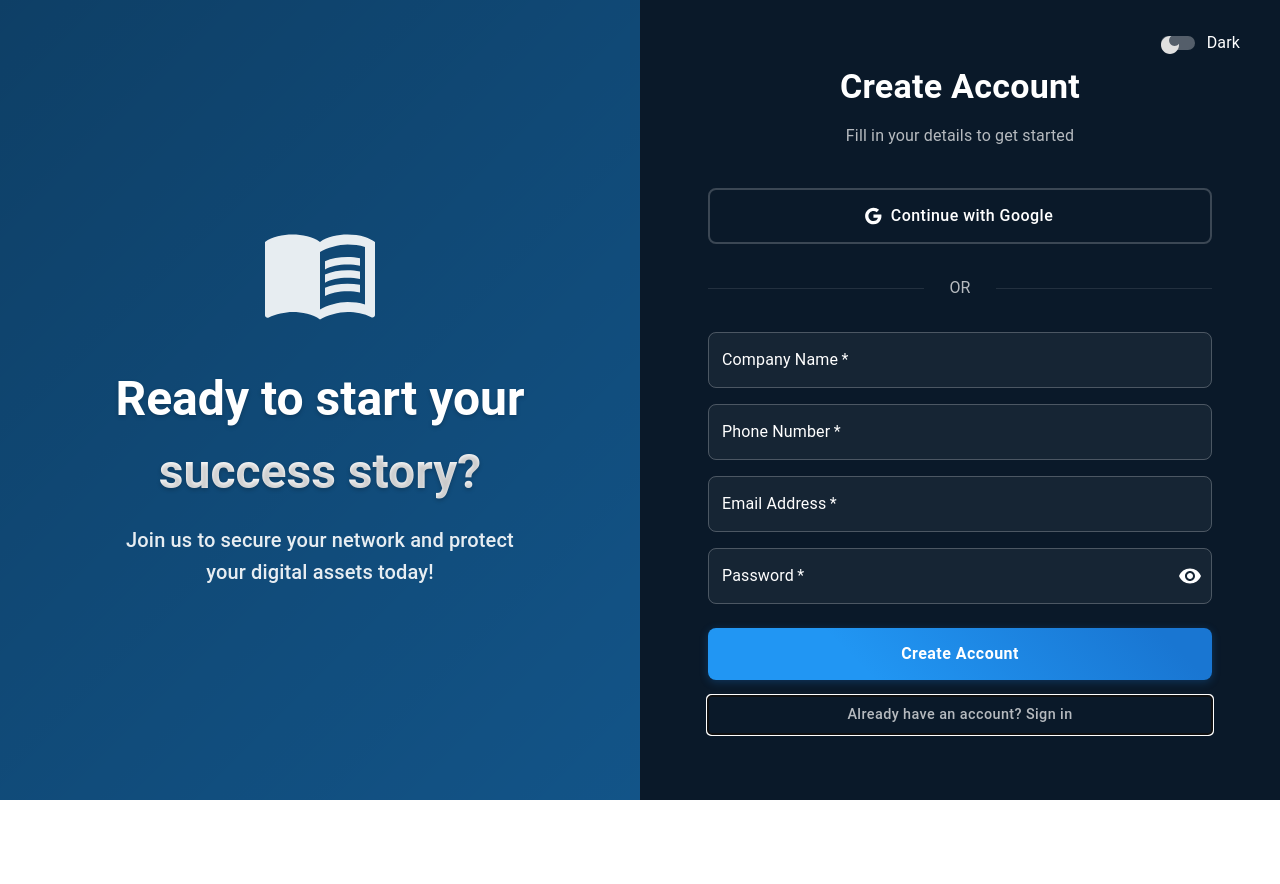
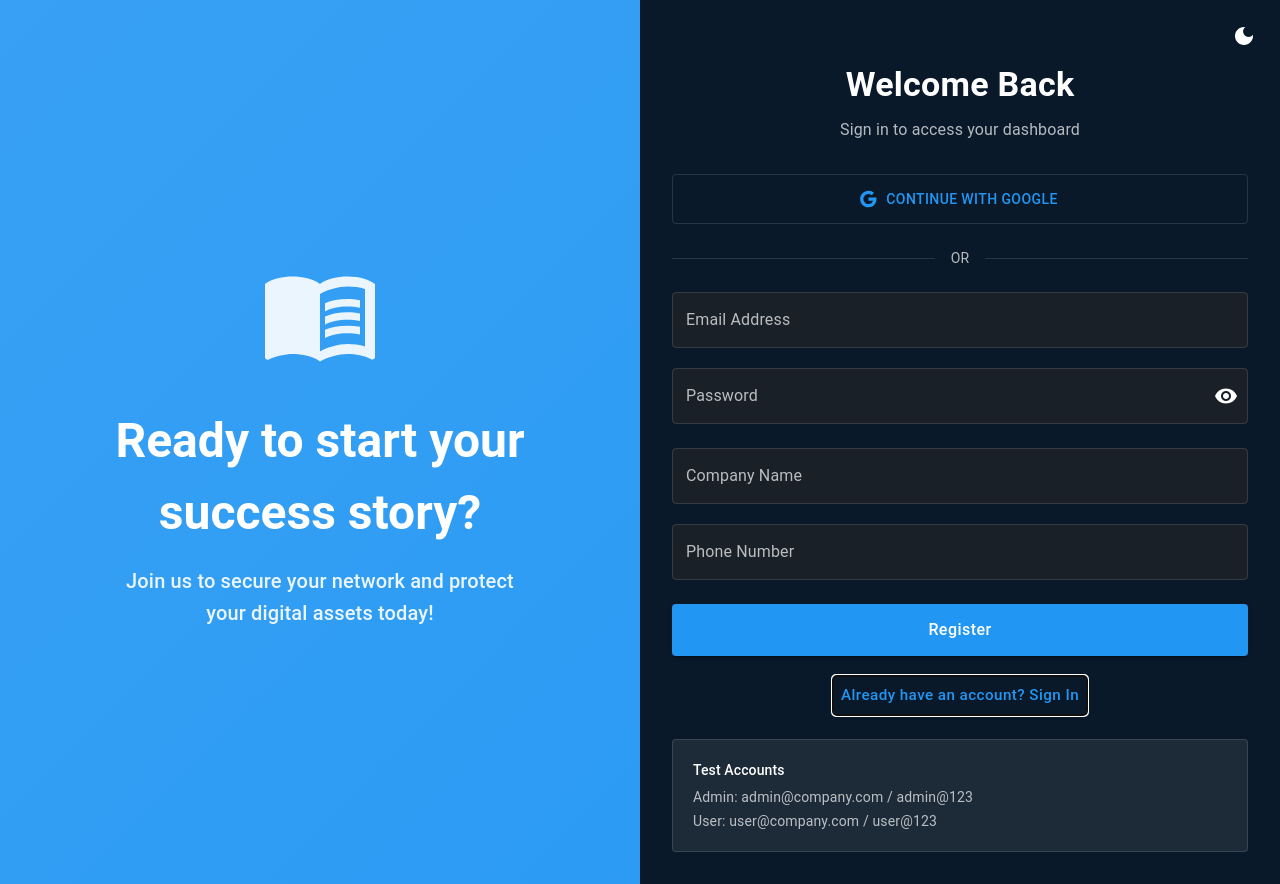
Before and after one commit to ilovemysocksmoree/ADscanner-, a React (Vite) app: page /login in a window 1280 px wide. Both pictures are taken after a click on the button "Don't have an account? Register". Before the commit the page ends 800 px from the top, so only its background shows below. Built offline with nearby package versions, Linux system fonts and the light colour scheme.

Commit message:
Solved the error for login dark and light theme not functioning.

```diff
--- a/src/pages/Login.tsx
+++ b/src/pages/Login.tsx
@@ -27,6 +27,11 @@ import { useNavigate } from 'react-router-dom';
 import { useAuth } from '../contexts/AuthContext';
 import { useGoogleLogin } from '@react-oauth/google';
 
+interface LoginProps {
+  darkMode: boolean;
+  onThemeChange: () => void;
+}
+
 interface LoginFormData {
   email: string;
   password: string;
@@ -53,13 +58,12 @@ const DEFAULT_USER = {
   isAdmin: false,
 };
 
-export default function Login() {
+export default function Login({ darkMode, onThemeChange }: LoginProps) {
   const navigate = useNavigate();
   const { signInWithEmail, signInWithGoogle, register } = useAuth();
   const [isRegistering, setIsRegistering] = useState(false);
   const [showPassword, setShowPassword] = useState(false);
   const [error, setError] = useState<string | null>(null);
-  const [darkMode, setDarkMode] = useState(true);
   const [formErrors, setFormErrors] = useState<FormErrors>({});
   const [formData, setFormData] = useState<LoginFormData>({
     email: '',
@@ -176,20 +180,13 @@ export default function Login() {
   };
 
   return (
-    <Box
-      sx={{
-        minHeight: '100vh',
-        display: 'flex',
-        bgcolor: darkMode ? 'background.default' : '#ffffff',
-        transition: 'all 0.3s ease',
-      }}
-    >
+    <Container maxWidth={false} disableGutters sx={{ display: 'flex', minHeight: '100vh' }}>
       {/* Left side - Illustration */}
       <Box
         sx={{
           display: { xs: 'none', md: 'flex' },
           width: '50%',
-          bgcolor: darkMode ? 'primary.dark' : '#1976d2',
+          bgcolor: 'primary.main',
           position: 'relative',
           overflow: 'hidden',
           alignItems: 'center',
@@ -217,195 +214,95 @@ export default function Login() {
             color: '#ffffff',
           }}
         >
-          <MenuBook sx={{
-            fontSize: 120,
-            mb: 4,
-            opacity: 0.9,
-            color: '#ffffff',
-          }} />
-          <Typography variant="h3" sx={{
-            mb: 2,
-            fontWeight: 700,
-            textShadow: '0 2px 4px rgba(0,0,0,0.2)',
-            color: '#ffffff',
-          }}>
+          <MenuBook sx={{ fontSize: 120, mb: 4, opacity: 0.9 }} />
+          <Typography variant="h3" sx={{ mb: 2, fontWeight: 700 }}>
             Ready to start your
           </Typography>
-          <Typography variant="h3" sx={{
-            mb: 3,
-            fontWeight: 700,
-            background: 'linear-gradient(45deg, #ffffff 30%, #f8f9fa 90%)',
-            WebkitBackgroundClip: 'text',
-            WebkitTextFillColor: 'transparent',
-            textShadow: '0 2px 4px rgba(0,0,0,0.2)',
-          }}>
+          <Typography variant="h3" sx={{ mb: 3, fontWeight: 700 }}>
             success story?
           </Typography>
-          <Typography variant="h6" sx={{
-            opacity: 0.9,
-            maxWidth: 400,
-            mx: 'auto',
-            lineHeight: 1.6,
-            color: '#ffffff',
-          }}>
+          <Typography variant="h6" sx={{ opacity: 0.9, maxWidth: 400, mx: 'auto', lineHeight: 1.6 }}>
             Join us to secure your network and protect your digital assets today!
           </Typography>
         </Box>
       </Box>
 
       {/* Right side - Login Form */}
-      <Container
-        maxWidth="sm"
+      <Box
         sx={{
+          flex: 1,
           display: 'flex',
           flexDirection: 'column',
-          justifyContent: 'center',
-          p: { xs: 2, sm: 4, md: 6 },
-          width: { xs: '100%', md: '50%' },
-          bgcolor: darkMode ? 'transparent' : '#ffffff',
+          alignItems: 'center',
+          justifyContent: 'flex-start',
+          p: 4,
+          pt: 8,
+          position: 'relative',
+          maxWidth: '800px',
+          margin: '0 auto',
         }}
       >
-        <Box sx={{ mb: 5, textAlign: 'center' }}>
-          <Typography variant="h4" sx={{
-            fontWeight: 700,
-            mb: 2,
-            color: darkMode ? '#ffffff' : '#1565c0',
-          }}>
-            {isRegistering ? 'Create Account' : 'Welcome Back'}
+        {/* Theme Toggle */}
+        <IconButton
+          onClick={onThemeChange}
+          sx={{
+            position: 'absolute',
+            top: 16,
+            right: 16,
+            color: 'text.primary',
+          }}
+        >
+          {darkMode ? <LightMode /> : <DarkMode />}
+        </IconButton>
+
+        <Box sx={{ width: '100%', maxWidth: '600px', mb: 4, textAlign: 'center' }}>
+          <Typography variant="h4" component="h1" gutterBottom sx={{ fontWeight: 600 }}>
+            Welcome Back
           </Typography>
-          <Typography variant="body1" color={darkMode ? 'text.secondary' : '#475569'}>
-            {isRegistering
-              ? 'Fill in your details to get started'
-              : 'Sign in to access your dashboard'}
+          <Typography variant="body1" color="text.secondary">
+            Sign in to access your dashboard
           </Typography>
         </Box>
 
-        <FormControlLabel
-          control={
-            <Switch
-              checked={!darkMode}
-              onChange={() => setDarkMode(!darkMode)}
-              icon={<DarkMode />}
-              checkedIcon={<LightMode />}
-            />
-          }
-          label={darkMode ? 'Dark' : 'Light'}
+        <Box
           sx={{
-            position: 'absolute',
-            right: 24,
-            top: 24,
-            color: darkMode ? '#fff' : '#475569',
+            width: '100%',
+            maxWidth: '600px',
           }}
-        />
+        >
+          {error && (
+            <Alert severity="error" sx={{ mb: 3 }}>
+              {error}
+            </Alert>
+          )}
 
           <Button
+            fullWidth
             variant="outlined"
-          fullWidth
             startIcon={<GoogleIcon />}
             onClick={() => login()}
             sx={{
+              mb: 3,
               py: 1.5,
-            borderRadius: 2,
-            textTransform: 'none',
-            fontSize: '1rem',
-            borderWidth: 2,
-            borderColor: darkMode ? 'rgba(255,255,255,0.2)' : '#1976d2',
-            color: darkMode ? '#fff' : '#1976d2',
+              borderRadius: 1,
+              borderColor: 'divider',
               '&:hover': {
-              borderWidth: 2,
-              borderColor: darkMode ? 'rgba(255,255,255,0.3)' : '#1565c0',
-              transform: 'translateY(-2px)',
-              boxShadow: '0 4px 12px rgba(25,118,210,0.15)',
+                borderColor: 'primary.main',
               },
             }}
           >
             Continue with Google
           </Button>
 
-        <Divider sx={{
-          my: 4,
-          '&::before, &::after': {
-            borderColor: darkMode ? 'rgba(255,255,255,0.1)' : '#cbd5e1',
-          },
-        }}>
-          <Typography color={darkMode ? 'text.secondary' : '#475569'} sx={{ px: 2 }}>OR</Typography>
-        </Divider>
-
-        {error && (
-          <Alert
-            severity="error"
-            sx={{
-              mb: 3,
-              borderRadius: 2,
-              animation: 'slideDown 0.3s ease',
-              '@keyframes slideDown': {
-                from: { opacity: 0, transform: 'translateY(-10px)' },
-                to: { opacity: 1, transform: 'translateY(0)' },
-              },
-            }}
-          >
-            {error}
-          </Alert>
-        )}
+          <Box sx={{ display: 'flex', alignItems: 'center', mb: 3 }}>
+            <Divider sx={{ flex: 1 }} />
+            <Typography variant="body2" color="text.secondary" sx={{ mx: 2 }}>
+              OR
+            </Typography>
+            <Divider sx={{ flex: 1 }} />
+          </Box>
 
           <form onSubmit={handleSubmit}>
-          {isRegistering && (
-            <>
-              <TextField
-                fullWidth
-                label="Company Name"
-                name="companyName"
-                value={formData.companyName}
-                onChange={handleInputChange}
-                required
-                error={!!formErrors.companyName}
-                helperText={formErrors.companyName}
-                sx={{
-                  mb: 2,
-                  '& .MuiOutlinedInput-root': {
-                    borderRadius: 2,
-                    bgcolor: darkMode ? 'rgba(255,255,255,0.05)' : '#f8fafc',
-                    '&:hover': {
-                      bgcolor: darkMode ? 'rgba(255,255,255,0.08)' : '#f1f5f9',
-                    },
-                  },
-                  '& .MuiInputLabel-root': {
-                    color: darkMode ? '#fff' : '#475569',
-                  },
-                  '& .MuiOutlinedInput-input': {
-                    color: darkMode ? '#fff' : '#1e293b',
-                  },
-                }}
-              />
-              <TextField
-                fullWidth
-                label="Phone Number"
-                name="phoneNumber"
-                value={formData.phoneNumber}
-                onChange={handleInputChange}
-                required
-                error={!!formErrors.phoneNumber}
-                helperText={formErrors.phoneNumber}
-                sx={{
-                  mb: 2,
-                  '& .MuiOutlinedInput-root': {
-                    borderRadius: 2,
-                    bgcolor: darkMode ? 'rgba(255,255,255,0.05)' : '#f8fafc',
-                    '&:hover': {
-                      bgcolor: darkMode ? 'rgba(255,255,255,0.08)' : '#f1f5f9',
-                    },
-                  },
-                  '& .MuiInputLabel-root': {
-                    color: darkMode ? '#fff' : '#475569',
-                  },
-                  '& .MuiOutlinedInput-input': {
-                    color: darkMode ? '#fff' : '#1e293b',
-                  },
-                }}
-              />
-            </>
-          )}
-
             <TextField
               fullWidth
               label="Email Address"
@@ -413,23 +310,19 @@ export default function Login() {
               type="email"
               value={formData.email}
               onChange={handleInputChange}
-            required
               error={!!formErrors.email}
               helperText={formErrors.email}
               sx={{
-              mb: 2,
+                mb: 2.5,
                 '& .MuiOutlinedInput-root': {
-                borderRadius: 2,
-                bgcolor: darkMode ? 'rgba(255,255,255,0.05)' : '#f8fafc',
-                '&:hover': {
-                  bgcolor: darkMode ? 'rgba(255,255,255,0.08)' : '#f1f5f9',
+                  borderRadius: 1,
+                  bgcolor: darkMode ? 'rgba(255,255,255,0.05)' : 'background.paper',
+                  '& fieldset': {
+                    borderColor: 'divider',
                   },
+                  '&:hover fieldset': {
+                    borderColor: 'primary.main',
                   },
-              '& .MuiInputLabel-root': {
-                color: darkMode ? '#fff' : '#475569',
-              },
-              '& .MuiOutlinedInput-input': {
-                color: darkMode ? '#fff' : '#1e293b',
                 },
               }}
             />
@@ -441,7 +334,6 @@ export default function Login() {
               type={showPassword ? 'text' : 'password'}
               value={formData.password}
               onChange={handleInputChange}
-            required
               error={!!formErrors.password}
               helperText={formErrors.password}
               InputProps={{
@@ -450,9 +342,6 @@ export default function Login() {
                     <IconButton
                       onClick={() => setShowPassword(!showPassword)}
                       edge="end"
-                    sx={{
-                      color: darkMode ? '#fff' : '#475569',
-                    }}
                     >
                       {showPassword ? <VisibilityOff /> : <Visibility />}
                     </IconButton>
@@ -462,107 +351,122 @@ export default function Login() {
               sx={{
                 mb: 3,
                 '& .MuiOutlinedInput-root': {
-                borderRadius: 2,
-                bgcolor: darkMode ? 'rgba(255,255,255,0.05)' : '#f8fafc',
-                '&:hover': {
-                  bgcolor: darkMode ? 'rgba(255,255,255,0.08)' : '#f1f5f9',
+                  borderRadius: 1,
+                  bgcolor: darkMode ? 'rgba(255,255,255,0.05)' : 'background.paper',
+                  '& fieldset': {
+                    borderColor: 'divider',
                   },
+                  '&:hover fieldset': {
+                    borderColor: 'primary.main',
                   },
-              '& .MuiInputLabel-root': {
-                color: darkMode ? '#fff' : '#475569',
-              },
-              '& .MuiOutlinedInput-input': {
-                color: darkMode ? '#fff' : '#1e293b',
                 },
               }}
             />
+
+            {isRegistering && (
+              <>
+                <TextField
+                  fullWidth
+                  label="Company Name"
+                  name="companyName"
+                  value={formData.companyName}
+                  onChange={handleInputChange}
+                  error={!!formErrors.companyName}
+                  helperText={formErrors.companyName}
+                  sx={{
+                    mb: 2.5,
+                    '& .MuiOutlinedInput-root': {
+                      borderRadius: 1,
+                      bgcolor: darkMode ? 'rgba(255,255,255,0.05)' : 'background.paper',
+                      '& fieldset': {
+                        borderColor: 'divider',
+                      },
+                      '&:hover fieldset': {
+                        borderColor: 'primary.main',
+                      },
+                    },
+                  }}
+                />
+
+                <TextField
+                  fullWidth
+                  label="Phone Number"
+                  name="phoneNumber"
+                  value={formData.phoneNumber}
+                  onChange={handleInputChange}
+                  error={!!formErrors.phoneNumber}
+                  helperText={formErrors.phoneNumber}
+                  sx={{
+                    mb: 3,
+                    '& .MuiOutlinedInput-root': {
+                      borderRadius: 1,
+                      bgcolor: darkMode ? 'rgba(255,255,255,0.05)' : 'background.paper',
+                      '& fieldset': {
+                        borderColor: 'divider',
+                      },
+                      '&:hover fieldset': {
+                        borderColor: 'primary.main',
+                      },
+                    },
+                  }}
+                />
+              </>
+            )}
 
             <Button
               type="submit"
               fullWidth
               variant="contained"
+              size="large"
               sx={{
+                mb: 2.5,
                 py: 1.5,
-              borderRadius: 2,
+                borderRadius: 1,
                 textTransform: 'none',
                 fontSize: '1rem',
-              fontWeight: 600,
-              background: darkMode
-                ? 'linear-gradient(45deg, #2196f3 30%, #1976d2 90%)'
-                : 'linear-gradient(45deg, #1565c0 30%, #1976d2 90%)',
-              boxShadow: '0 2px 8px rgba(25,118,210,0.3)',
-              '&:hover': {
-                transform: 'translateY(-2px)',
-                boxShadow: '0 4px 12px rgba(25,118,210,0.4)',
-              },
               }}
             >
-            {isRegistering ? 'Create Account' : 'Sign In'}
+              {isRegistering ? 'Register' : 'Sign In'}
             </Button>
 
+            <Box sx={{ textAlign: 'center', mb: 3 }}>
               <Button
-            fullWidth
-            onClick={() => {
-              setIsRegistering(!isRegistering);
-              setFormErrors({});
-              setError(null);
-            }}
+                onClick={() => setIsRegistering(!isRegistering)}
                 sx={{
-              mt: 2,
                   textTransform: 'none',
-              fontSize: '0.9rem',
-              color: darkMode ? 'text.secondary' : '#475569',
-              '&:hover': {
-                background: 'transparent',
-                color: '#1565c0',
-              },
+                  fontSize: '0.95rem',
                 }}
               >
                 {isRegistering
-              ? 'Already have an account? Sign in'
+                  ? 'Already have an account? Sign In'
                   : "Don't have an account? Register"}
               </Button>
+            </Box>
           </form>
 
-        {!isRegistering && (
+          {/* Test Accounts Info */}
           <Box
             sx={{
-              mt: 4,
-              p: 2,
-              bgcolor: darkMode ? 'rgba(255,255,255,0.05)' : '#f8fafc',
-              borderRadius: 2,
+              mt: 2,
+              p: 2.5,
+              borderRadius: 1,
+              bgcolor: darkMode ? 'rgba(255,255,255,0.05)' : 'action.hover',
               border: '1px solid',
-              borderColor: darkMode ? 'rgba(255,255,255,0.1)' : '#cbd5e1',
+              borderColor: 'divider',
             }}
           >
-            <Typography
-              variant="body2"
-              color={darkMode ? 'text.secondary' : '#1e293b'}
-              align="center"
-              sx={{
-                fontSize: '0.9rem',
-                mb: 1,
-                fontWeight: 500,
-              }}
-            >
+            <Typography variant="subtitle2" gutterBottom>
               Test Accounts
             </Typography>
-            <Divider sx={{
-              my: 1,
-              borderColor: darkMode ? 'rgba(255,255,255,0.1)' : '#cbd5e1',
-            }} />
-            <Typography
-              variant="body2"
-              color={darkMode ? 'text.secondary' : '#475569'}
-              align="center"
-              sx={{ fontSize: '0.8rem' }}
-            >
-              Admin: {DEFAULT_ADMIN.email} / {DEFAULT_ADMIN.password}<br />
-              User: {DEFAULT_USER.email} / {DEFAULT_USER.password}
+            <Typography variant="body2" color="text.secondary" sx={{ mb: 0.5 }}>
+              Admin: admin@company.com / admin@123
+            </Typography>
+            <Typography variant="body2" color="text.secondary">
+              User: user@company.com / user@123
             </Typography>
           </Box>
-        )}
+        </Box>
+      </Box>
     </Container>
-    </Box>
   );
 }
```
Lines whose indentation alone changed are shown as unchanged.
